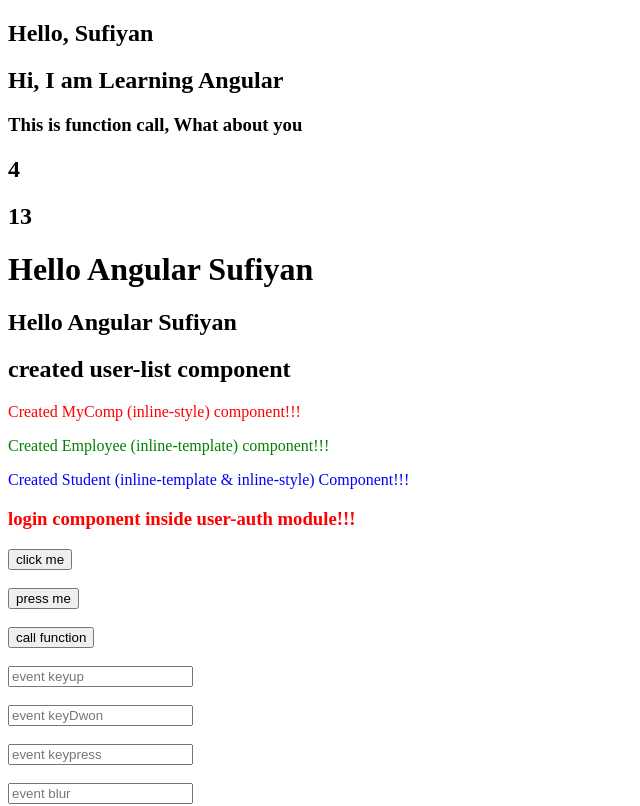
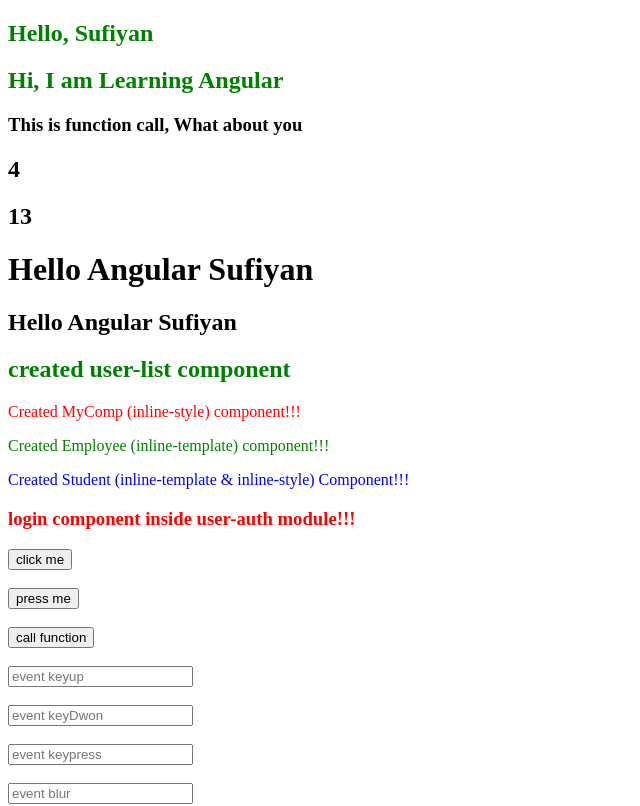
Before and after one commit to Sufiyan33/Learning-Angular, an Angular app in the folder Angular-Beginner/blog/: page / in a window 1280 px wide. Shown: the top 806 px of the page, without its empty margins (0-640 px from the left). Built offline with nearby package versions, Linux system fonts and the light colour scheme.

Commit message:
Globally styling & also component

```diff
--- a/Angular-Beginner/blog/src/app/app.component.html
+++ b/Angular-Beginner/blog/src/app/app.component.html
@@ -1,7 +1,7 @@
-<h2>
+<h2 class="heading">
   Hello, {{title}}
 </h2>
-<h2>
+<h2 class="heading">
   {{data}}
 </h2>
 <h3>
--- a/Angular-Beginner/blog/src/app/user-list/user-list.component.html
+++ b/Angular-Beginner/blog/src/app/user-list/user-list.component.html
@@ -1 +1 @@
-<h2>created user-list component</h2>
+<h2 class="heading">created user-list component</h2>
--- a/Angular-Beginner/blog/src/styles.css
+++ b/Angular-Beginner/blog/src/styles.css
@@ -1 +1,4 @@
 /* You can add global styles to this file, and also import other style files */
+.heading{
+    color: green;
+}
```
